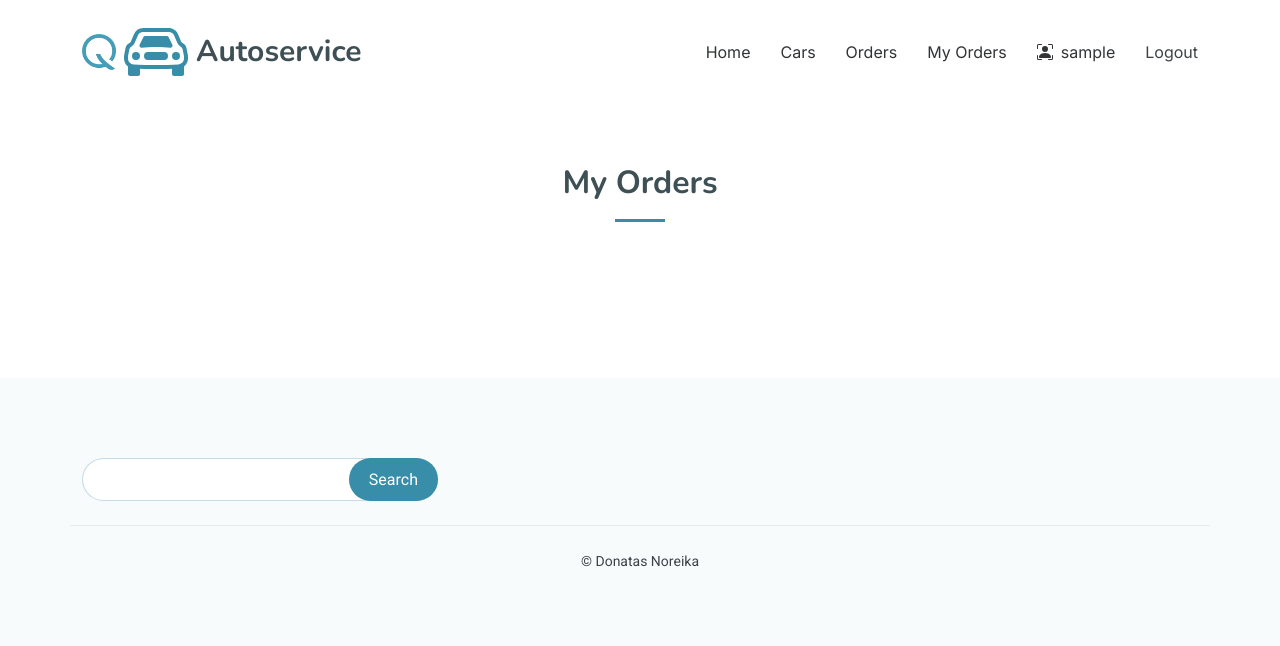
After one commit to DonatasNoreika/autoservice_202406, a Django app: page /autoservice/userorders/ in a window 1280 px wide. The commit adds this page. Shown: the top 646 px of the page. Run offline with Django 5.2, Linux system fonts and the light colour scheme; the visitor is signed in with stand-in values (Sample User, id 1); data that the repository does not hold is empty; some libraries are stand-ins or nearby versions.

Commit message:
7: +Padaryti meniu punktą "Mano Užsakymai", kuris vestų į puslapį, kuriame prisijungęs vartotojas galėtų matyti tik savo užsakymus.

```diff
--- a/mysite/autoservice/admin.py
+++ b/mysite/autoservice/admin.py
@@ -23,9 +23,9 @@ class OrderLineInLine(admin.TabularInline):
 
 
 class OrderAdmin(admin.ModelAdmin):
-    list_display = ['car', 'date', 'deadline', 'total', 'status', 'is_overdue']
+    list_display = ['car', 'client', 'date', 'deadline', 'total', 'status', 'is_overdue']
     inlines = [OrderLineInLine]
-    list_editable = ['deadline', 'status']
+    list_editable = ['deadline', 'client', 'status']
 
 
 class OrderLineAdmin(admin.ModelAdmin):
--- a/mysite/autoservice/templates/base.html
+++ b/mysite/autoservice/templates/base.html
@@ -62,6 +62,7 @@
                 <li><a href="{% url 'orders' %}">Orders</a></li>
                 <li>
                     {% if user.is_authenticated %}
+                    <li><a href="{% url 'user_orders' %}">My Orders</a></li>
                     <a class="d-flex justify-content-start">
                         <svg xmlns="http://www.w3.org/2000/svg" width="16" height="16" fill="currentColor"
                              class="bi bi-person-bounding-box" viewBox="0 0 16 16">
--- /dev/null
+++ b/mysite/autoservice/templates/user_orders.html
@@ -0,0 +1,11 @@
+{% extends "base.html" %}
+
+{% block "title" %}My Orders{% endblock %}
+
+{% block "title2" %}My Orders{% endblock %}
+
+{% block "content" %}
+{% for order in orders %}
+<p><a href="{% url 'order' order.pk %}">{{ order }}</a></p>
+{% endfor %}
+{% endblock %}
--- a/mysite/autoservice/urls.py
+++ b/mysite/autoservice/urls.py
@@ -5,7 +5,8 @@ from .views import (index,
                     car,
                     search,
                     OrderListView,
-                    OrderDetailView)
+                    OrderDetailView,
+                    UserOrderListView)
 
 urlpatterns = [
     path("", index, name="index"),
@@ -14,4 +15,5 @@ urlpatterns = [
     path("orders/", OrderListView.as_view(), name="orders"),
     path("orders/<int:pk>", OrderDetailView.as_view(), name="order"),
     path('search/', search, name="search"),
+    path("userorders/", UserOrderListView.as_view(), name="user_orders"),
 ]
--- a/mysite/autoservice/views.py
+++ b/mysite/autoservice/views.py
@@ -4,6 +4,7 @@ from django.views.generic import (ListView,
                                   DetailView)
 from django.core.paginator import Paginator
 from django.db.models import Q
+from django.contrib.auth.mixins import LoginRequiredMixin
 
 # Create your views here.
 
@@ -60,3 +61,12 @@ def search(request):
         "query": query,
     }
     return render(request, template_name='search.html', context=context)
+
+
+class UserOrderListView(LoginRequiredMixin, ListView):
+    model = Order
+    template_name = "user_orders.html"
+    context_object_name = "orders"
+
+    def get_queryset(self):
+        return Order.objects.filter(client=self.request.user)
```
